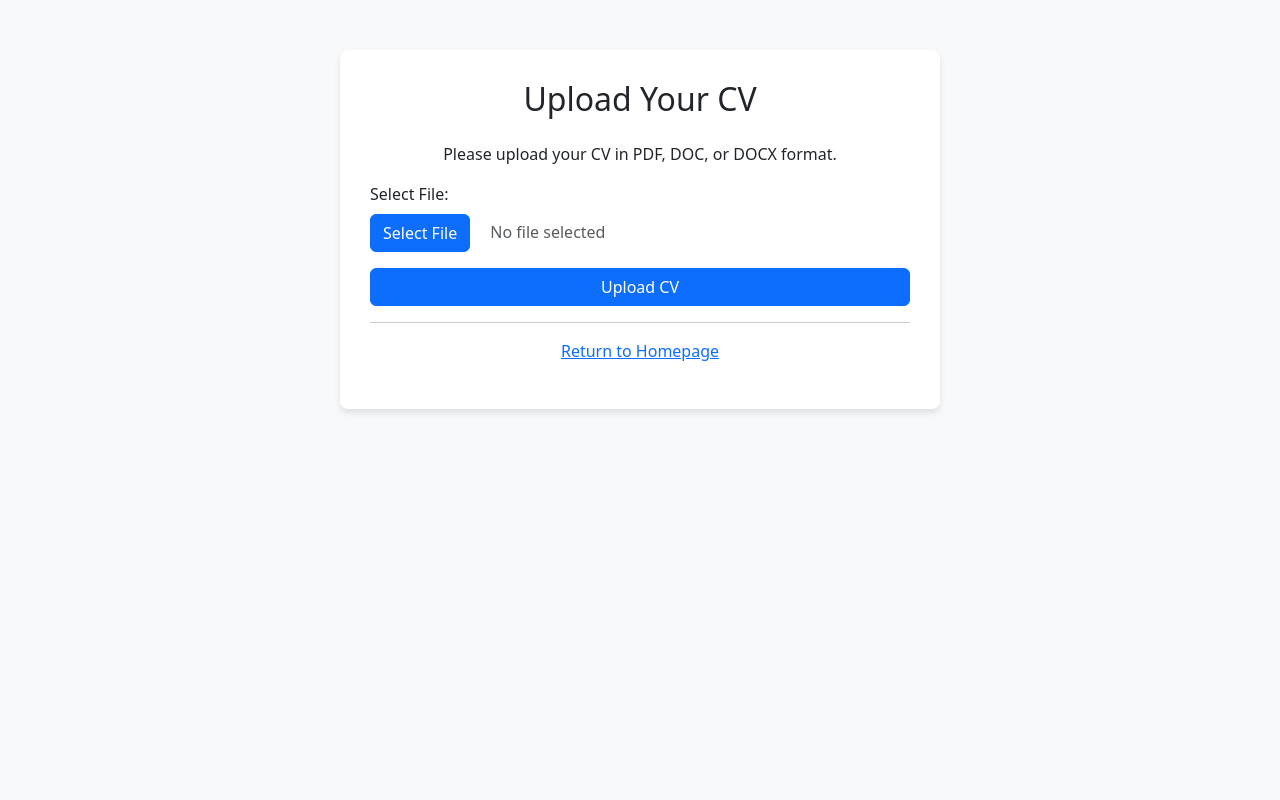
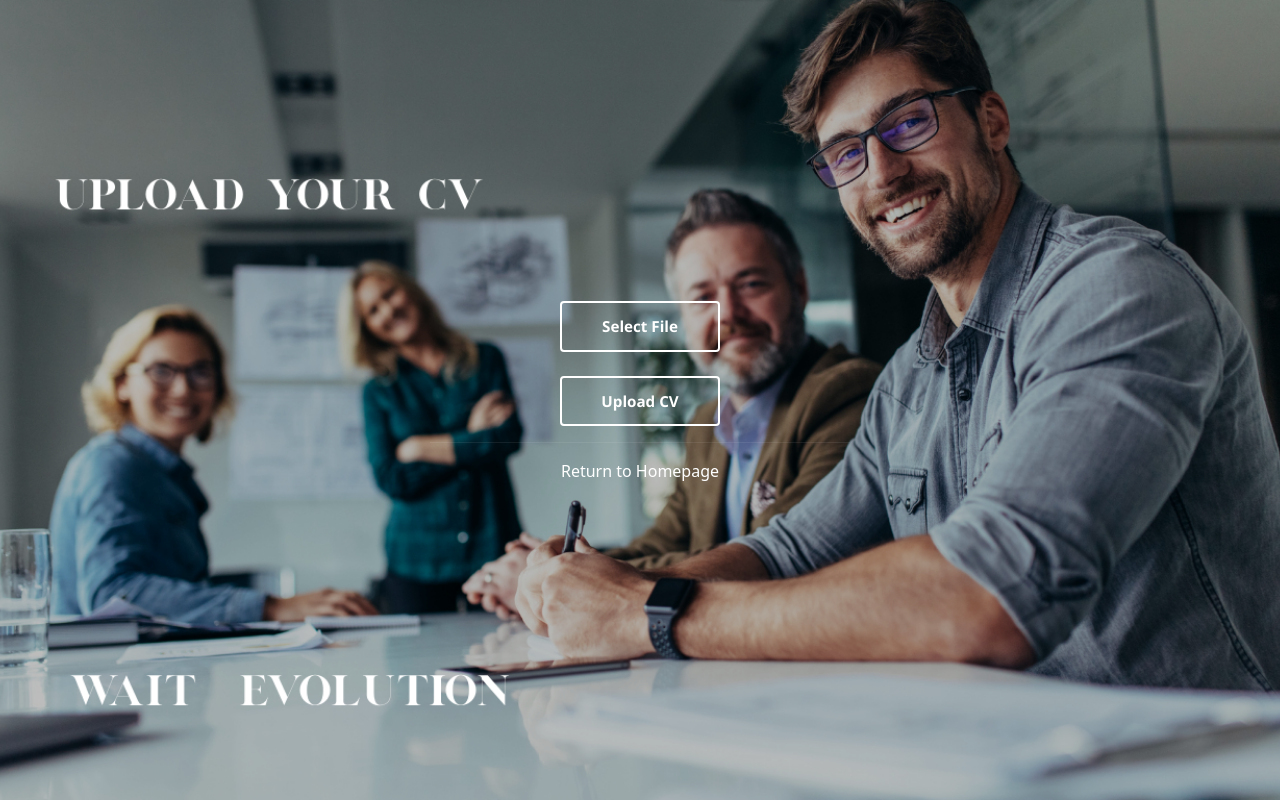
Before and after one commit to Musabunal-devops/my_first_project, a Flask app: page /upload_cv_page in a window 1280 px wide. Run offline with Flask 3, Linux system fonts and the light colour scheme; some libraries are stand-ins or nearby versions.

Commit message:
feat: complete UI design for login, registration, and CV upload pages

```diff
--- a/templates/upload_cv_page.html
+++ b/templates/upload_cv_page.html
@@ -7,63 +7,82 @@
     <link href="https://cdn.jsdelivr.net/npm/bootstrap@5.3.3/dist/css/bootstrap.min.css" rel="stylesheet">
     <style>
         body {
-            background-color: #f8f9fa;
+            background: url("{{ url_for('static', filename='upload_yourcv.png') }}") no-repeat center center fixed;
+            background-size: cover;
+            height: 100vh;
+            margin: 0;
+            display: flex;
+            align-items: center;
+            justify-content: center;
         }
         .container {
-            max-width: 600px;
-            margin-top: 50px;
-            padding: 30px;
+            max-width: 500px;
+            padding: 40px;
+            background-color: transparent;
+            border-radius: 15px;
+        }
+        p, .alert {
+            color: #fff;
+        }
+        .alert-info {
+            background-color: rgba(255, 255, 255, 0.2);
+            border: 1px solid #fff;
+            color: #fff;
+        }
+        .btn-custom {
+            display: inline-block;
+            padding: 12px 25px;
+            background-color: transparent;
+            color: #fff; /* Yazı rengi beyaz yapıldı */
+            text-decoration: none;
+            border: 2px solid #fff; /* Çerçeve beyaz yapıldı */
+            font-family: 'Segoe UI', Roboto, Helvetica, Arial, sans-serif;
+            font-weight: bold;
+            text-align: center;
+            transition: all 0.3s ease;
+            font-size: 0.95rem;
+            min-width: 160px;
+            border-radius: 4px;
+            cursor: pointer;
+        }
+        .btn-custom:hover {
             background-color: #fff;
-            border-radius: 8px;
-            box-shadow: 0 4px 6px rgba(0, 0, 0, 0.1);
+            color: #000;
         }
-        .form-control-file {
-            display: block;
-            width: 100%;
+        .file-info {
+            color: #ff4d4d; /* Hata rengi kırmızı yapıldı */
+            margin-top: 10px;
+            display: none;
+            font-weight: bold;
         }
     </style>
 </head>
 <body>
 
     <div class="container">
-        <h2 class="mb-4 text-center">Upload Your CV</h2>
 
-        {% with messages = get_flashed_messages() %}
-            {% if messages %}
-                <ul class="list-unstyled">
-                    {% for message in messages %}
-                        <div class="alert alert-info" role="alert">
-                            {{ message }}
-                        </div>
-                    {% endfor %}
-                </ul>
-            {% endif %}
-        {% endwith %}
-
-        <p class="text-center">Please upload your CV in PDF, DOC, or DOCX format.</p>
-
-        <form action="{{ url_for('cv.upload_file') }}" method="post" enctype="multipart/form-data">
-            <div class="mb-3">
-                <label for="file" class="form-label">Select File:</label>
+        <form id="upload-form" action="{{ url_for('cv.upload_file') }}" method="post" enctype="multipart/form-data">
+            <div class="mb-4 text-center">
                 <div class="custom-file-input-wrapper">
-                    <label for="file-upload" class="custom-file-label btn btn-primary">Select File</label>
+                    <label for="file-upload" class="btn-custom">Select File</label>
                     <input type="file" name="file" id="file-upload" class="d-none">
-                    <span id="file-name-display" class="ms-3 text-muted">No file selected</span>
+                    <div id="file-name-display" class="file-info">No file selected</div>
                 </div>
             </div>
-            <div class="d-grid gap-2">
-                <button type="submit" class="btn btn-primary">Upload CV</button>
+            <div class="text-center">
+                <button type="submit" class="btn-custom">Upload CV</button>
             </div>
         </form>
 
-        <hr>
-        <p class="text-center"><a href="{{ url_for('cv.index') }}">Return to Homepage</a></p>
+        <hr style="border-top: 1px solid rgba(255,255,255,0.3);">
+        <p class="text-center"><a href="{{ url_for('cv.index') }}" style="color: #fff; text-decoration: none;">Return to Homepage</a></p>
     </div>
 
     <script>
         document.addEventListener('DOMContentLoaded', function() {
             const fileInput = document.getElementById('file-upload');
             const fileNameDisplay = document.getElementById('file-name-display');
+            const uploadForm = document.getElementById('upload-form');
 
             // Allow selecting the same file again (resets value on click)
             fileInput.addEventListener('click', function() {
@@ -72,10 +91,28 @@
 
             fileInput.addEventListener('change', function(event) {
                 if (event.target.files.length > 0) {
-                    fileNameDisplay.textContent = event.target.files[0].name;
+                    // Hide the error message if a file is selected
+                    fileNameDisplay.style.display = 'none';
+                    // Optional: If you want to show the file name specifically, uncomment below:
+                    // fileNameDisplay.textContent = event.target.files[0].name;
+                    // fileNameDisplay.style.display = 'block';
+                }
+            });
+
+            uploadForm.addEventListener('submit', function(event) {
+                if (fileInput.files.length === 0) {
+                    event.preventDefault(); // Stop form submission
+                    fileNameDisplay.textContent = 'Please select a file first!';
+                    fileNameDisplay.style.display = 'block'; // Show error message
                 } else {
-                    fileNameDisplay.textContent = 'No file selected';
-               }
+                    const file = fileInput.files[0];
+                    const allowedExtensions = /(\.pdf|\.doc|\.docx)$/i;
+                    if (!allowedExtensions.exec(file.name)) {
+                        event.preventDefault();
+                        fileNameDisplay.textContent = 'Invalid format! Please upload PDF, DOC, or DOCX.';
+                        fileNameDisplay.style.display = 'block';
+                    }
+                }
             });
         });
 
@@ -84,7 +121,8 @@
             const form = document.querySelector('form');
             if (form) {
                 form.reset();
-                document.getElementById('file-name-display').textContent = 'No file selected';
+                const fileNameDisplay = document.getElementById('file-name-display');
+                if (fileNameDisplay) fileNameDisplay.style.display = 'none';
             }
         });
     </script>
```
Also changed, not shown: templates/index.html (+1 -11 lines), static/create_account.png, static/upload_yourcv.png (added).
